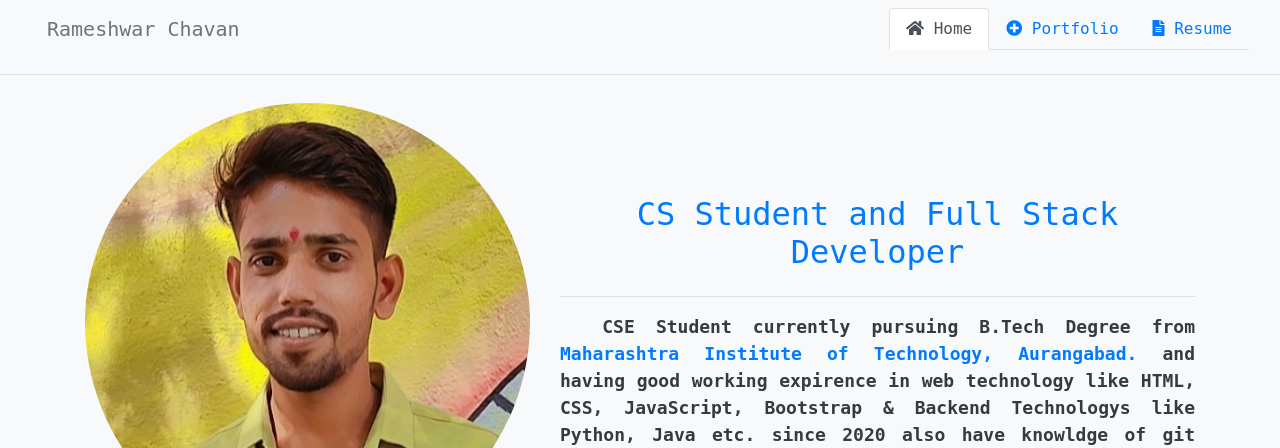
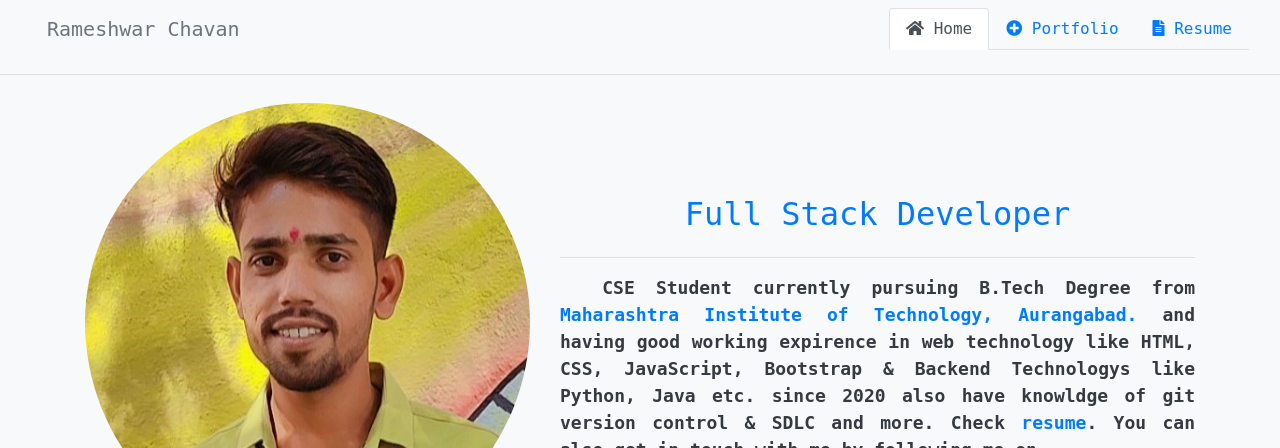
Before and after one commit to Rameshwar-Chavan/Ram, a plain HTML site: page index.html in a window 1280 px wide. Shown: the top 448 px of the page. Drawn offline with nearby package versions, Linux system fonts and the light colour scheme.

Commit message:
Update index.html

```diff
--- a/index.html
+++ b/index.html
@@ -93,7 +93,7 @@ height="0" width="0" style="display:none;visibility:hidden"></iframe></noscript>
                 <div class="aside mt-3">
                     <div class="text-center mt-5">
                         <div class="text-light">
-                            <h2><a class="nav-item nav-link" href="index.html">CS Student and Full Stack Developer</a>
+                            <h2><a class="nav-item nav-link" href="index.html">Full Stack Developer</a>
                             </h2>
                         </div>
                     </div>
```
